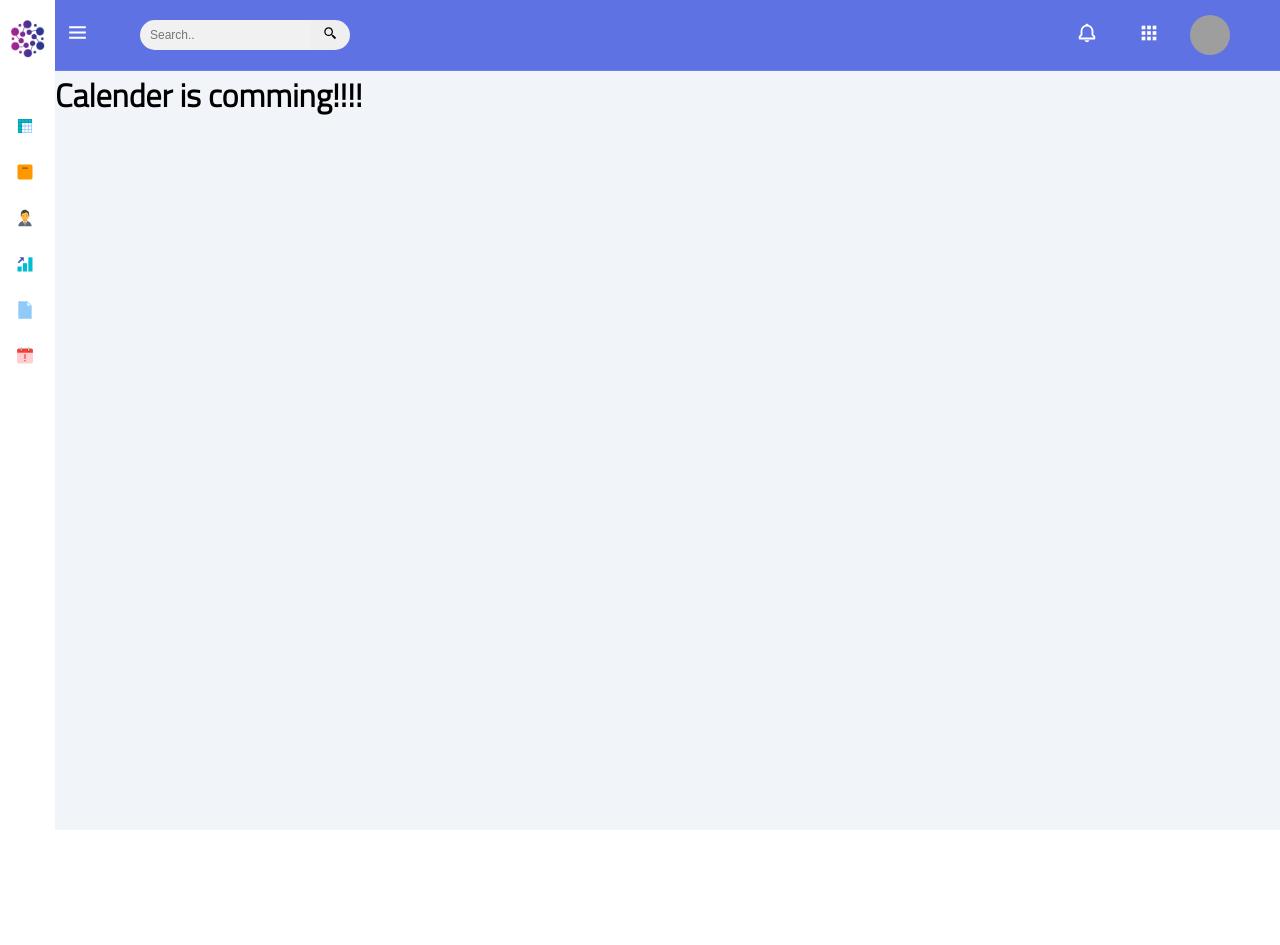
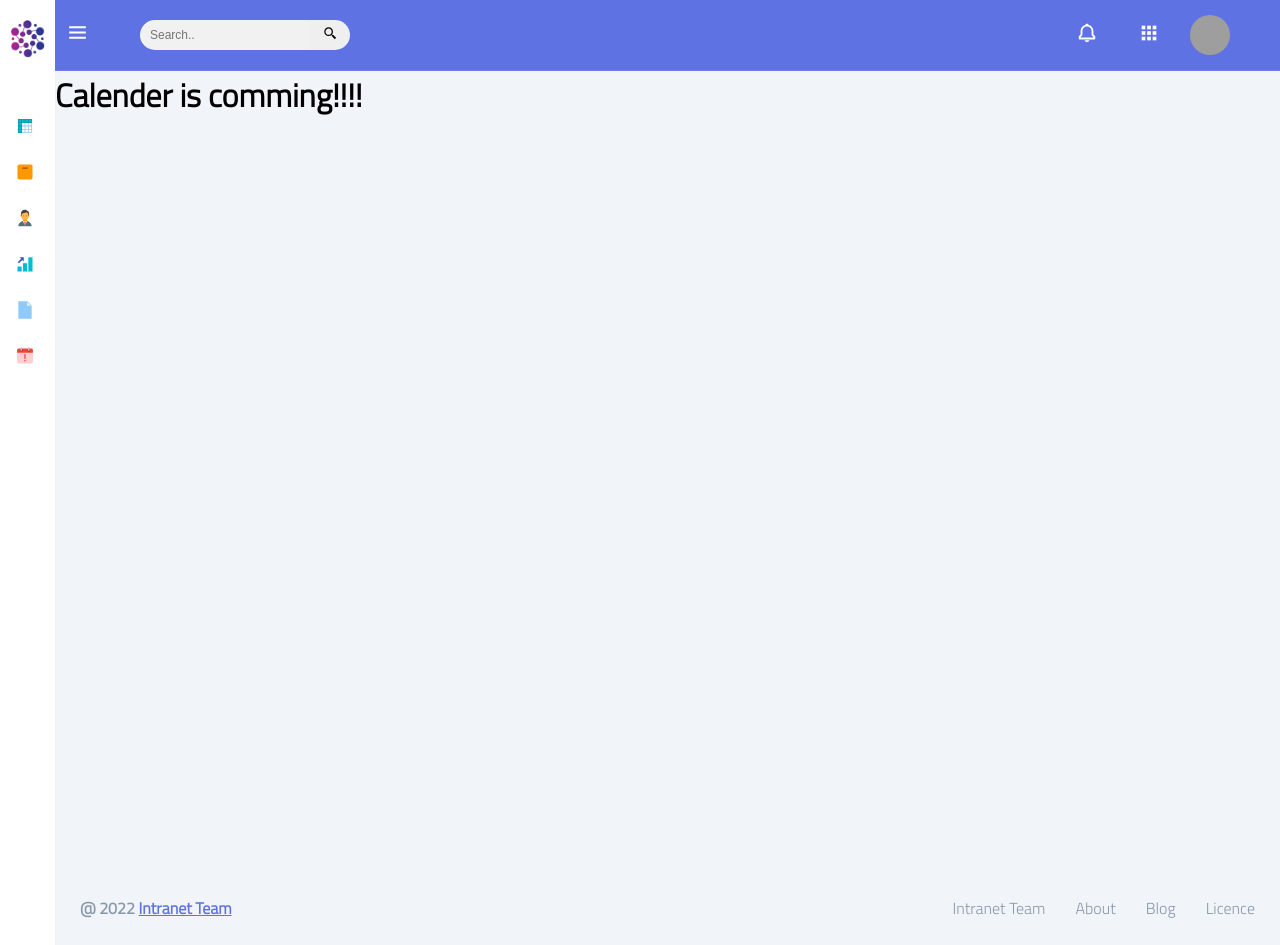
Before and after one commit to marufhosen/react-admin-dashboard, a React (Create React App) app: page /calender in a window 1280 px wide. Before the commit the page ends 830 px from the top, so only its background shows below. Built offline with nearby package versions, Linux system fonts and the light colour scheme; grey boxes are pictures that could not be loaded; a web font is replaced by a local one.

Commit message:
added footer

```diff
--- /dev/null
+++ b/src/Component/Footer.js
@@ -0,0 +1,22 @@
+import React from "react";
+import "../Style/Footer.css";
+
+const Footer = () => {
+  return (
+    <div className="footer-container">
+      <div className="footer-branding">
+        @ 2022 <span>Intranet Team</span>
+      </div>
+      <div className="footer-item">
+        <ul>
+          <li>Intranet Team</li>
+          <li>About</li>
+          <li>Blog</li>
+          <li>Licence</li>
+        </ul>
+      </div>
+    </div>
+  );
+};
+
+export default Footer;
--- a/src/Component/MainLayout.js
+++ b/src/Component/MainLayout.js
@@ -3,6 +3,7 @@ import SideNav from "./SideNav";
 import "../Style/MainLayout.css";
 import AppBar from "./AppBar";
 import { dashboardContext } from "../App";
+import Footer from "./Footer";
 
 const MainLayout = ({ children }) => {
   const [isToggle] = useContext(dashboardContext);
@@ -13,7 +14,10 @@ const MainLayout = ({ children }) => {
       </div>
       <div className="main-content">
         <AppBar />
-        <main>{children}</main>
+        <div className="route-content">
+          <main>{children}</main>
+        </div>
+        <Footer />
       </div>
     </div>
   );
--- /dev/null
+++ b/src/Style/Footer.css
@@ -0,0 +1,28 @@
+.footer-container {
+  display: flex;
+  justify-content: space-between;
+  padding: 25px;
+  /* background-color: aquamarine; */
+}
+
+.footer-branding {
+  color: #8898aa;
+  font-weight: bold;
+}
+
+.footer-branding span {
+  color: #5e72e4;
+  text-decoration: underline;
+  cursor: pointer;
+}
+
+.footer-item ul {
+  list-style-type: none;
+  float: left;
+}
+
+.footer-item ul li {
+  float: left;
+  margin-left: 30px;
+  color: #8898aa;
+}
--- a/src/Style/MainLayout.css
+++ b/src/Style/MainLayout.css
@@ -22,6 +22,10 @@ main {
   box-shadow: 1px 0px 8px -1px rgba(0, 0, 0, 0.61);
 }
 
+.route-content {
+  min-height: 100vh;
+}
+
 @media only screen and (max-width: 768px) {
   .side-nav {
     /* width: 0px !important; */
```
